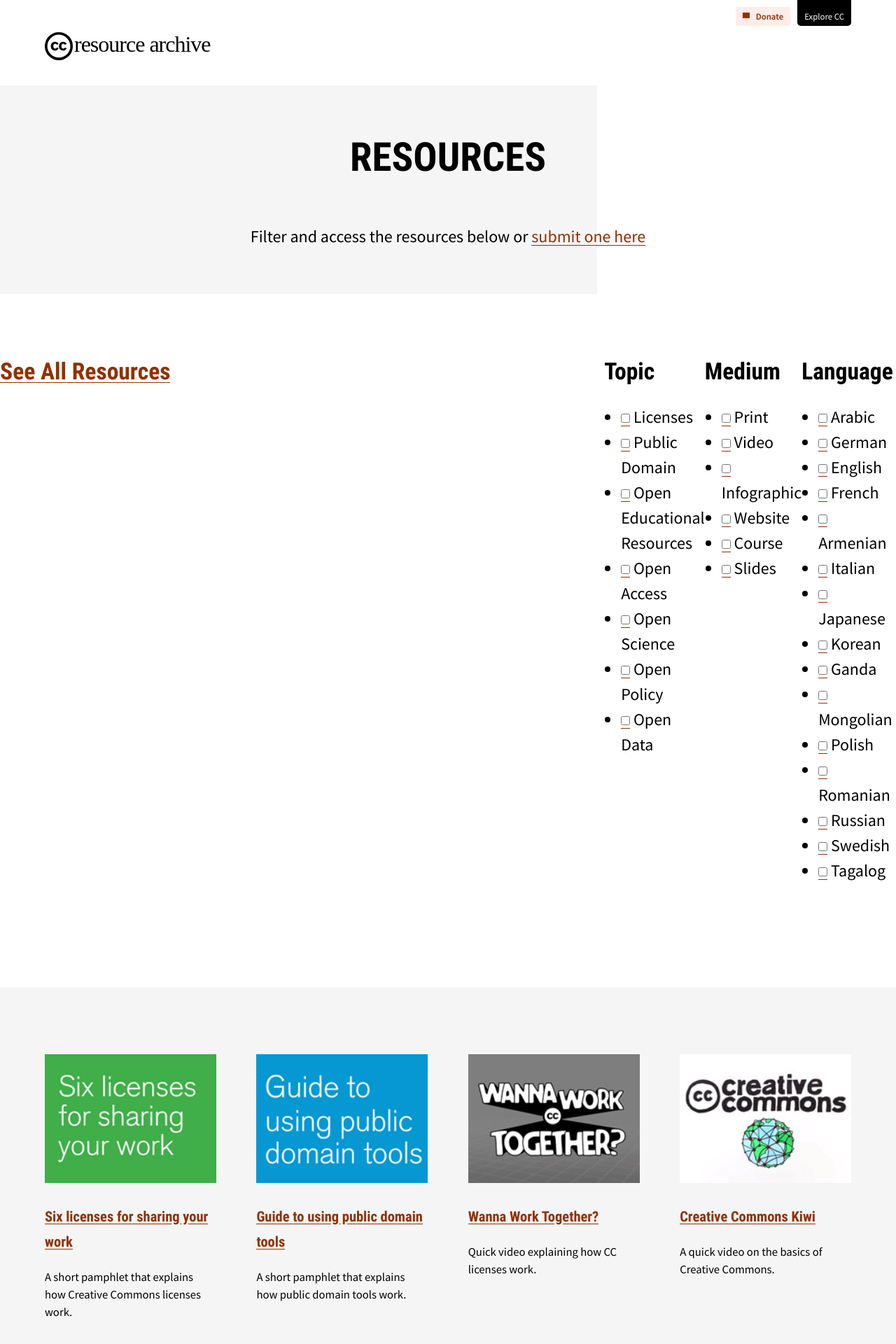
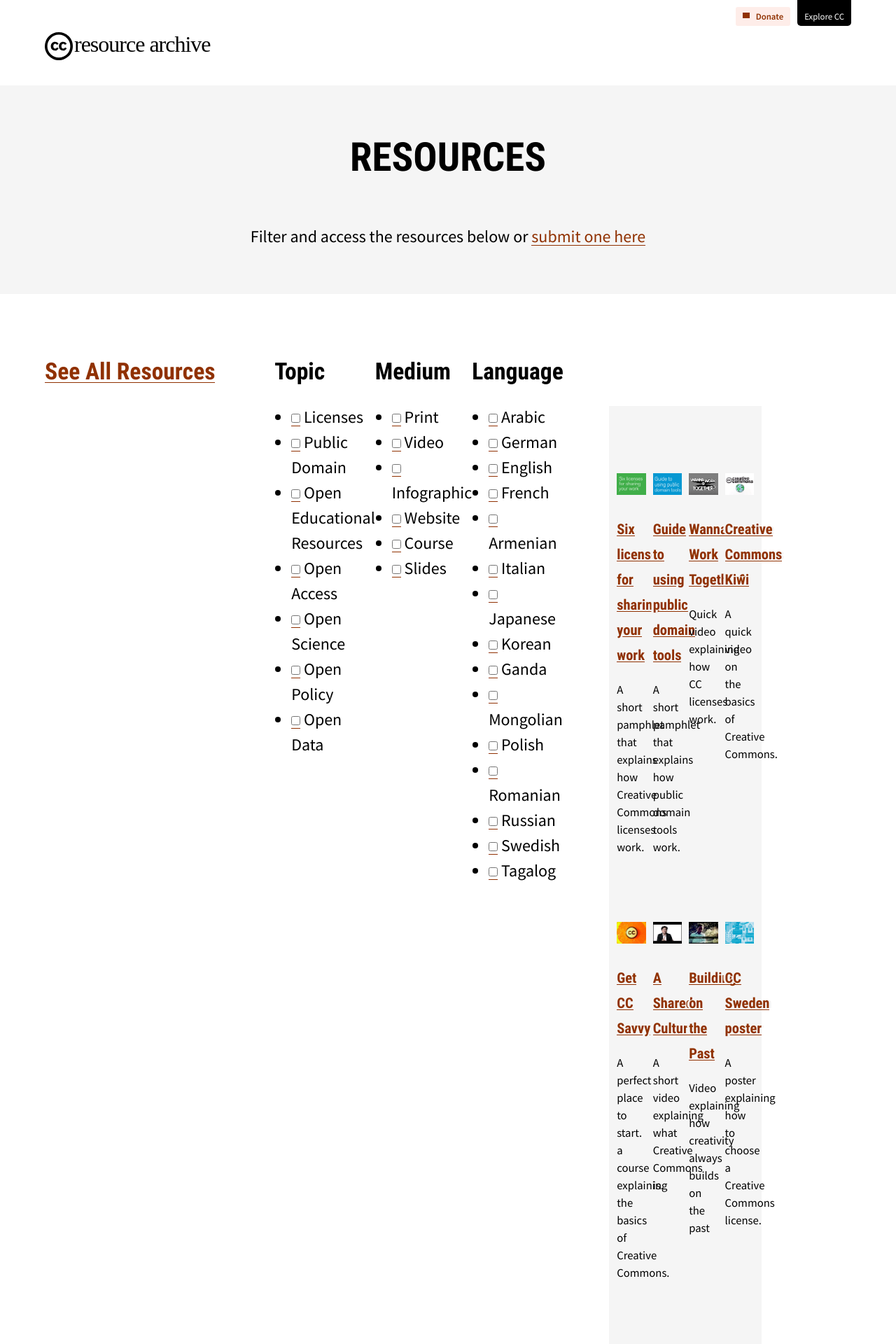
Before and after one commit to creativecommons/cc-resource-archive, a Jekyll site: the page built from docs/index.html, in a window 1280 px wide. Shown: the top 1920 px of the page at 70% size. Built offline with Jekyll 4.4.1, drawn with Linux system fonts in a browser that asks for light colours; nearby versions of some CDN libraries; some web fonts are replaced; library files that are not in the unit come from our copies; grey boxes are pictures that could not be loaded.

Commit message:
added appropriate grid structure to whole listing-page > main

```diff
--- a/docs/_assets/css/style.css
+++ b/docs/_assets/css/style.css
@@ -38,6 +38,27 @@
 }
 
 /* Styles for listing.html resource thumbnail cards */
+.listing-page main {
+  display: grid;
+  padding: 0;
+  grid-template-columns: 1fr 3.5fr 1fr;
+  gap: 0 4.1em;
+  width: 90%;
+  margin: 0 var(--vocabulary-page-edges-space);
+  box-sizing: border-box;
+  grid-template-areas:
+        'header header header'
+        'sidebar content content';
+}
+
+.listing-page > main header {
+  grid-area: header;
+}
+
+.listing-page > main header::before {
+  left: unset;
+}
+
 #thumbnaillist {
   display: grid;
   grid-template-columns: 1fr 1fr 1fr 1fr 1fr 1fr 1fr 1fr 1fr 1fr 1fr 1fr;
```
